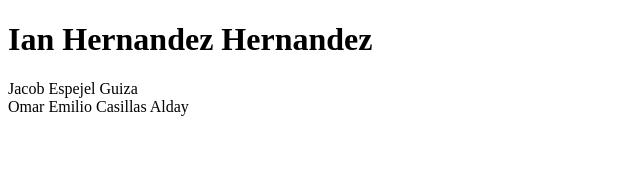
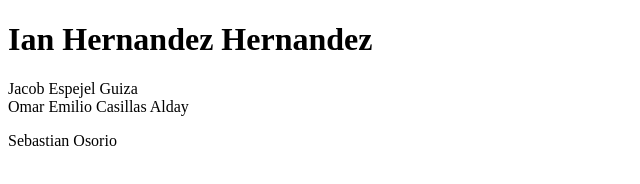
Before and after one commit to AngelDCR4/Nuclea, a plain HTML site: page index.html in a window 1280 px wide. Shown: the whole page, without its empty margins (0-640 px from the left). Drawn offline with Linux system fonts and the light colour scheme.

Commit message:
agregar nombre sebastian

```diff
--- a/index.html
+++ b/index.html
@@ -9,5 +9,6 @@
     <h1>Ian Hernandez Hernandez</h1>
     <div>Jacob Espejel Guiza</div>
     <div id="Elmay">Omar Emilio Casillas Alday</div>
+    <p>Sebastian Osorio</p>
   </body>
 </html>
```
